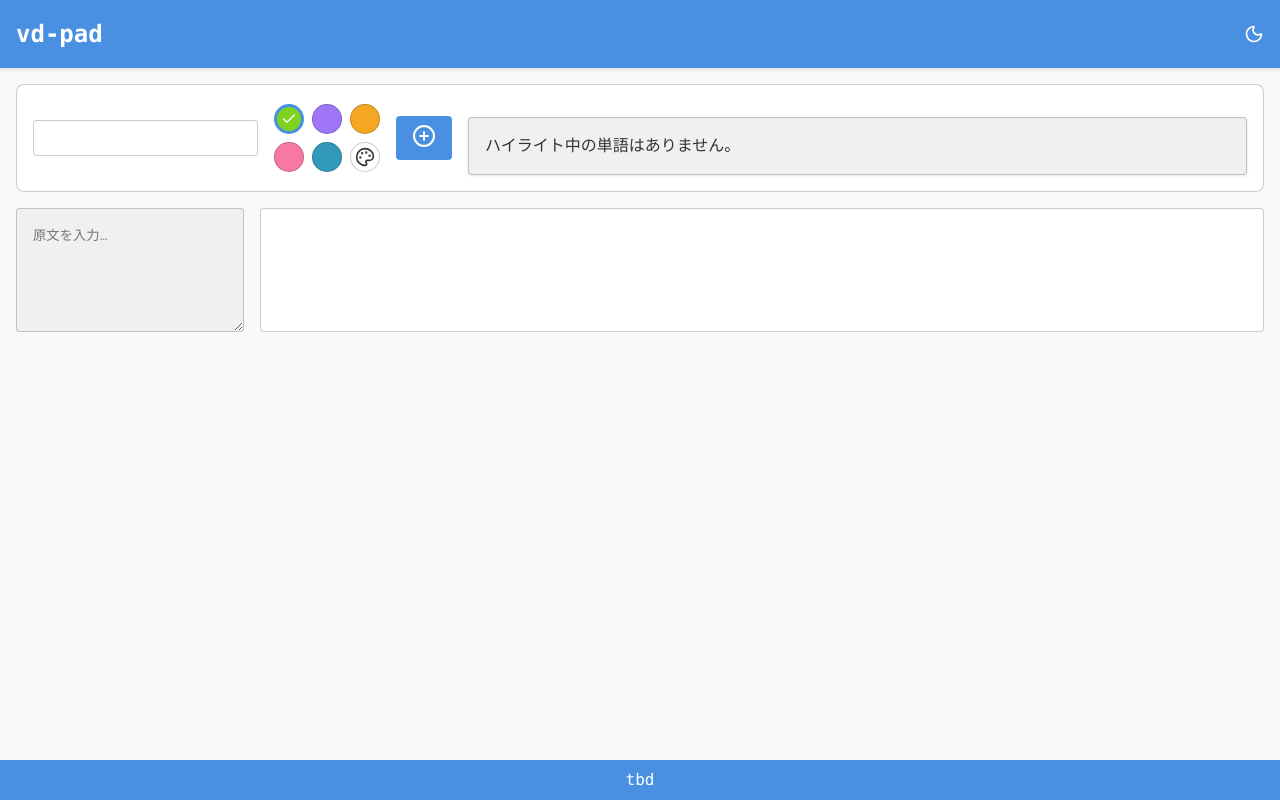
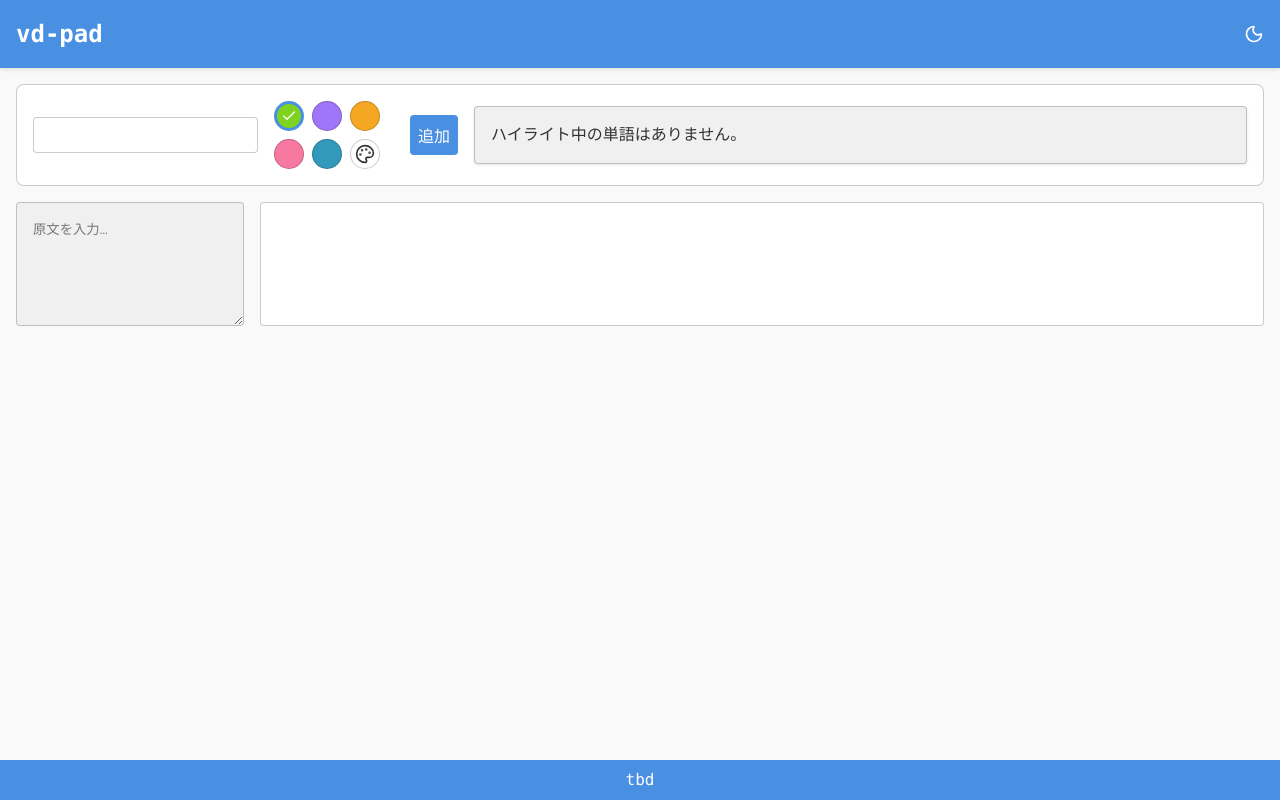
Before and after one commit to dot-ma801/vd-pad, a Vue app: page / in a window 1280 px wide. Built offline with nearby package versions, Linux system fonts and the light colour scheme; the HTML template or start-up script is replaced by a standard one.

Commit message:
[style] 画面サイズによって、色選択部分の表示が乱れていた問題の修正

```diff
--- a/src/components/ActionArea.vue
+++ b/src/components/ActionArea.vue
@@ -36,6 +36,7 @@ const onDelete = (word: string) => {
   padding: var(--spacing-base);
   border-radius: 8px;
   border: 1px solid var(--color-border);
+  align-items: center;
 }
 
 .form-area {
--- a/src/components/ColorSelector.vue
+++ b/src/components/ColorSelector.vue
@@ -77,10 +77,11 @@ const onColorChange = (event: Event) => {
 <style scoped>
 .color-selector-container {
   --marker-size: 30px;
+  --marker-gap-size: 8px;
+  --selected-marker-border-size: 3px;
 
   gap: 8px;
-  width: calc(var(--marker-size) * 3 + 16px);
-
+  width: calc(var(--marker-size) * 3 + var(--marker-gap-size) * 3 + var(--selected-marker-border-size) * 2);
   display: flex;
   flex-wrap: wrap;
 }
@@ -100,7 +101,7 @@ const onColorChange = (event: Event) => {
 }
 
 .color-marker.is-active {
-  border: 3px solid var(--color-primary);
+  border: var(--selected-marker-border-size) solid var(--color-primary);
 }
 
 .custom-color-marker {
--- a/src/components/HighlightKeywords.vue
+++ b/src/components/HighlightKeywords.vue
@@ -39,7 +39,6 @@ const deleteKeyword = (word: string) => {
   padding: var(--spacing-base);
   border-radius: 4px;
   min-height: 50px;
-  margin-top: var(--spacing-base);
   box-shadow: 0 1px 3px rgba(0, 0, 0, 0.1);
 }
 
--- a/src/components/WordColorForm.vue
+++ b/src/components/WordColorForm.vue
@@ -1,7 +1,6 @@
 <script setup lang="ts">
 import { ref } from 'vue'
 import type { KeyWordWithColor } from '@/types/wordTypes'
-import { CirclePlus } from 'lucide-vue-next'
 import ColorSelector from '@/components/ColorSelector.vue'
 import { defaultColorList } from '@/config/colors'
 
@@ -25,7 +24,7 @@ const submit = () => {
   <form class="form-container" @submit.prevent="submit">
     <input v-model="newName" type="text" />
     <ColorSelector v-model="newColor" />
-    <button><CirclePlus /></button>
+    <button>追加</button>
   </form>
 </template>
 
@@ -36,24 +35,24 @@ const submit = () => {
   align-items: center;
 }
 
-input[type='text'],
-input[type='color'] {
+input[type='text'] {
   padding: 0.5rem;
   background-color: var(--color-surface);
   color: var(--color-text);
   border: 1px solid var(--color-border);
   border-radius: 4px;
-  font-size: 1rem;
+  font-size: 1rem
 }
 
 button {
   background-color: var(--color-primary);
   color: #fff;
   border: none;
-  padding: 0.5rem 1rem;
+  padding: 0.5rem;
   border-radius: 4px;
   cursor: pointer;
   font-size: 1rem;
+  min-width: 48px;
 }
 
 button:hover {
--- a/src/views/TextHighlighterView.vue
+++ b/src/views/TextHighlighterView.vue
@@ -43,11 +43,6 @@ const { highlightedParts } = useTextHighlighter(contentText, highlightWordsWithC
   gap: 16px;
 }
 
-.action-area {
-  display: flex;
-  align-items: center;
-}
-
 textarea {
   flex: 1;
   background-color: var(--color-surface-alt);
```
